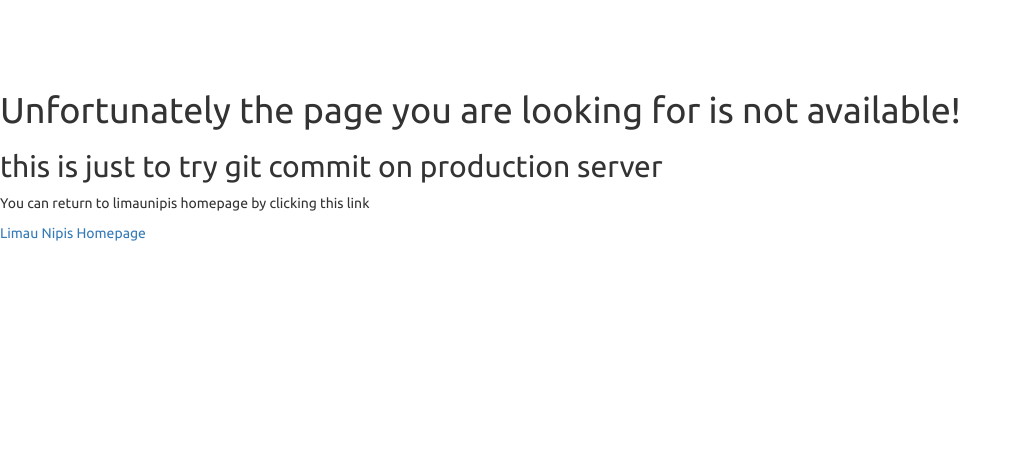
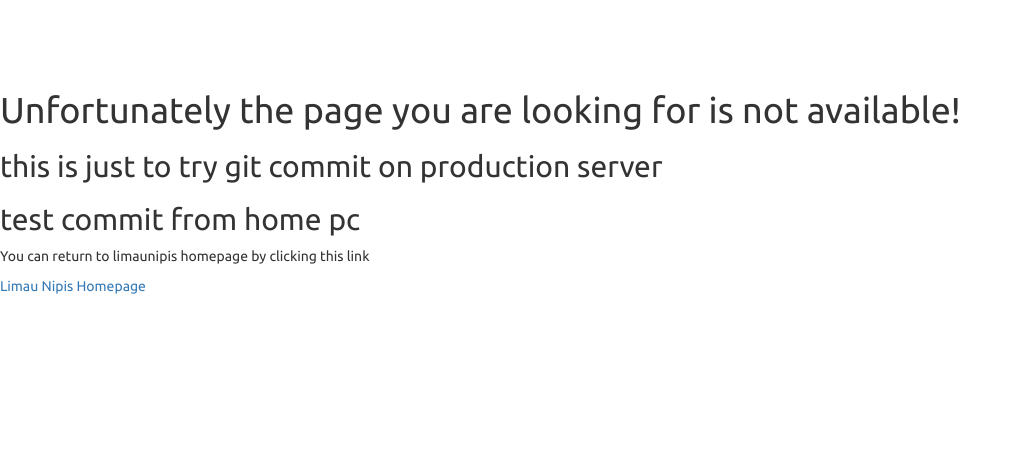
Before and after one commit to limaunipispython/limauproduction, a Django app: template limaunipis/prototype/templates/404.html in a window 1280 px wide. Shown: the top 476 px of the page, without its empty margins (0-1021 px from the left). Run offline with Django 3.2, Linux system fonts and the light colour scheme; the template is opened without the code that fills it, so the values that code supplies are empty; some libraries are stand-ins or nearby versions.

Commit message:
update from home pc

```diff
--- a/limaunipis/prototype/templates/404.html
+++ b/limaunipis/prototype/templates/404.html
@@ -34,7 +34,8 @@
     <body>
         <div>
             <h1> Unfortunately the page you are looking for is not available! </h1>
-		<h2> this is just to try git commit on production server</h2>
+			<h2> this is just to try git commit on production server</h2>
+			<h2> test commit from home pc</h2>
             <p> You can return to limaunipis homepage by clicking this link </p>
             <a href="{% url 'limau:index' %}">Limau Nipis Homepage</a>
         </div>
```
